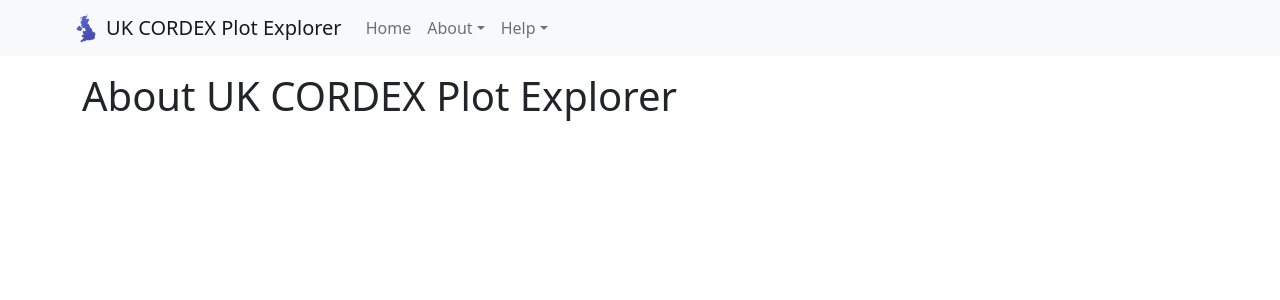
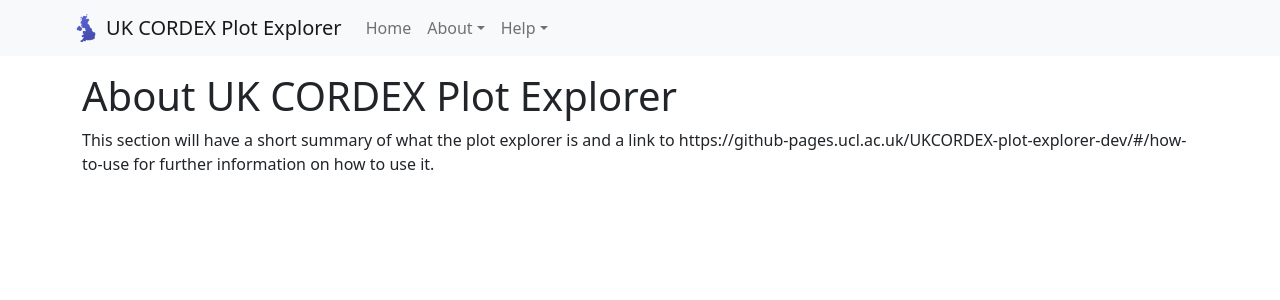
Before and after one commit to UCL/UKCORDEX-plot-explorer-dev, a React (Create React App) app: page /#/about-explorer in a window 1280 px wide. Shown: the top 300 px of the page. Built offline with nearby package versions, Linux system fonts and the light colour scheme.

Commit message:
Update src/components/ExtraPages/About/AboutExplorer.js
will update to the correct link in due course

Co-authored-by: Raquel Alegre <r.alegre@ucl.ac.uk>

```diff
--- a/src/components/ExtraPages/About/AboutExplorer.js
+++ b/src/components/ExtraPages/About/AboutExplorer.js
@@ -5,7 +5,7 @@ export default function AboutExplorer() {
     <Container className="about">
       <div>
         <h1>About UK CORDEX Plot Explorer</h1>
-        <p></p>
+        <p>This section will have a short summary of what the plot explorer is and a link to https://github-pages.ucl.ac.uk/UKCORDEX-plot-explorer-dev/#/how-to-use for further information on how to use it.</p>
       </div>
     </Container>
   );
```
